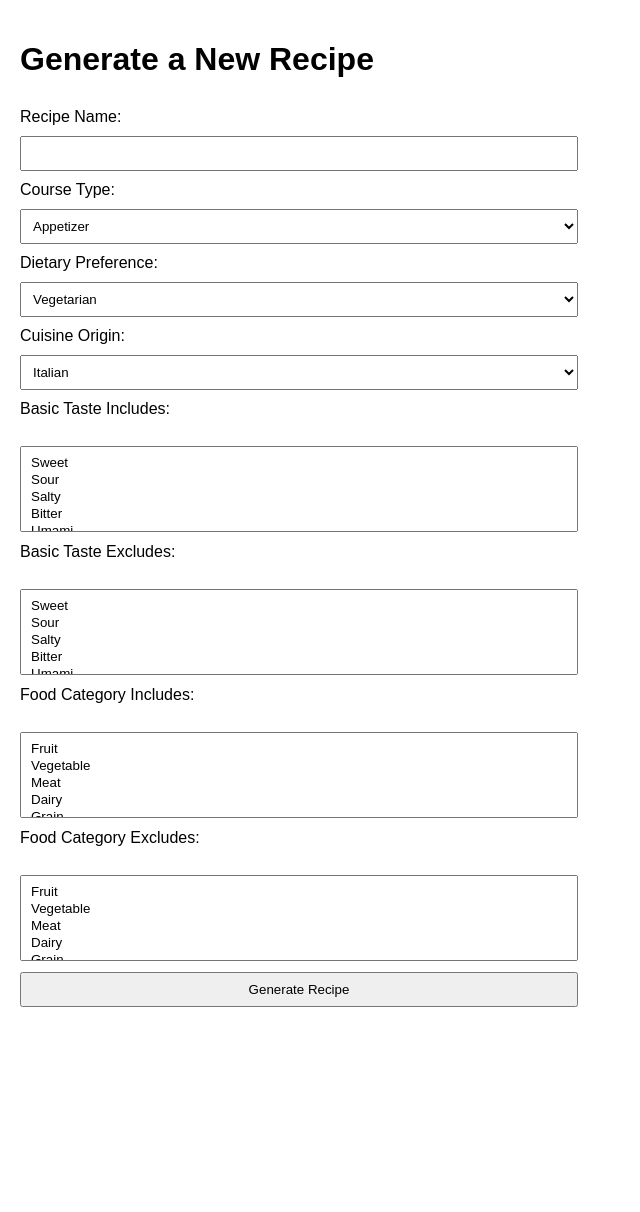
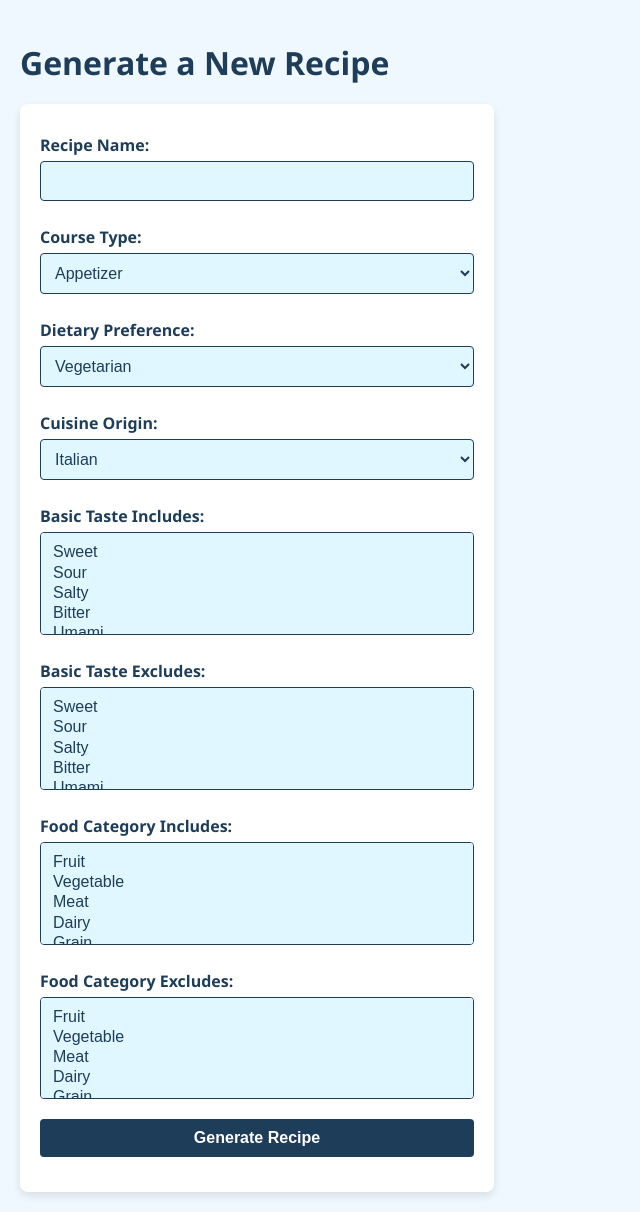
Before and after one commit to Barathaner/Case-Based-Reasoning-System-Prototyp, a Flask app: page / in a window 1280 px wide. Shown: the whole page, without its empty margins (0-640 px from the left). Before the commit the page ends 1007 px from the top, so only its background shows below. Run offline with Flask 3, Linux system fonts and the light colour scheme.

Commit message:
prettier web_app

```diff
--- a/cbr_app/static/styles.css
+++ b/cbr_app/static/styles.css
@@ -1,49 +1,85 @@
 body {
-    font-family: Arial, sans-serif;
+    font-family: 'Segoe UI', Tahoma, Geneva, Verdana, sans-serif;
     margin: 0;
     padding: 20px;
+    background-color: #f0f8ff; /* Light blue background */
+    color: #333;
 }
 
 h1 {
+    color: #1e3d59; /* Dark blue for headings */
     margin-bottom: 20px;
 }
 
 .container {
     display: flex;
-    justify-content: space-between;
     align-items: flex-start;
+    gap: 20px;
 }
 
 .form-section {
     flex: 1;
-    max-width: 45%;
+    background-color: #ffffff; /* White background for contrast */
+    border-radius: 8px;
+    box-shadow: 0 4px 8px rgba(0, 0, 0, 0.1);
+    padding: 20px;
+    max-width: 35%; /* Reduced max-width */
 }
 
 .recipe-box {
-    flex: 1;
-    border: 1px solid #ccc;
+    flex: 2; /* Increased flex for recipe box */
+    background-color: #ffffff; /* White background for contrast */
+    border-radius: 8px;
+    box-shadow: 0 4px 8px rgba(0, 0, 0, 0.1);
     padding: 20px;
-    background-color: #f9f9f9;
-    margin-left: 20px;
-    max-width: 45%;
+    max-width: 40%; /* Increased max-width */
 }
 
 label {
     display: block;
     margin-top: 10px;
+    color: #1e3d59; /* Dark blue */
+    font-weight: bold;
 }
 
 input, select, button {
-    margin-top: 10px;
+    margin-top: 5px;
+    margin-bottom: 15px;
     width: 100%;
-    padding: 8px;
+    padding: 10px;
+    border: 1px solid #1e3d59;
+    border-radius: 4px;
     box-sizing: border-box;
+    font-size: 16px;
+}
+
+input, select {
+    background-color: #e0f7ff; /* Light blue background for inputs */
+    color: #1e3d59;
 }
 
 button {
+    background-color: #1e3d59;
+    color: #ffffff;
+    border: none;
+    font-weight: bold;
     cursor: pointer;
+    transition: background-color 0.3s ease;
+}
+
+button:hover {
+    background-color: #145a76; /* Darker blue on hover */
 }
 
 .recipe-box h2 {
     margin-top: 0;
+    color: #145a76; /* Slightly lighter dark blue */
 }
+
+.recipe-box p {
+    margin: 5px 0;
+}
+
+.recipe-box form {
+    margin-top: 20px;
+}
--- a/cbr_app/templates/index.html
+++ b/cbr_app/templates/index.html
@@ -9,56 +9,56 @@
     <div class="container">
         <form class="form-section" method="post">
             <label for="recipe_name">Recipe Name:</label>
-            <input type="text" id="recipe_name" name="recipe_name" required><br>
+            <input type="text" id="recipe_name" name="recipe_name" required>
 
             <label for="course_type">Course Type:</label>
             <select id="course_type" name="course_type" required>
                 {% for course in options.course_types %}
                 <option value="{{ course }}">{{ course }}</option>
                 {% endfor %}
-            </select><br>
+            </select>
 
             <label for="dietary_preference">Dietary Preference:</label>
             <select id="dietary_preference" name="dietary_preference" required>
                 {% for preference in options.dietary_preferences %}
                 <option value="{{ preference }}">{{ preference }}</option>
                 {% endfor %}
-            </select><br>
+            </select>
 
             <label for="cuisine_origin">Cuisine Origin:</label>
             <select id="cuisine_origin" name="cuisine_origin" required>
                 {% for cuisine in options.cuisine_origins %}
                 <option value="{{ cuisine }}">{{ cuisine }}</option>
                 {% endfor %}
-            </select><br>
+            </select>
 
-            <label>Basic Taste Includes:</label><br>
+            <label>Basic Taste Includes:</label>
             <select name="basic_taste_include" multiple>
                 {% for taste in options.basic_tastes %}
                 <option value="{{ taste }}">{{ taste }}</option>
                 {% endfor %}
-            </select><br>
+            </select>
 
-            <label>Basic Taste Excludes:</label><br>
+            <label>Basic Taste Excludes:</label>
             <select name="basic_taste_exclude" multiple>
                 {% for taste in options.basic_tastes %}
                 <option value="{{ taste }}">{{ taste }}</option>
                 {% endfor %}
-            </select><br>
+            </select>
 
-            <label>Food Category Includes:</label><br>
+            <label>Food Category Includes:</label>
             <select name="food_category_include" multiple>
                 {% for category in options.food_categories %}
                 <option value="{{ category }}">{{ category }}</option>
                 {% endfor %}
-            </select><br>
+            </select>
 
-            <label>Food Category Excludes:</label><br>
+            <label>Food Category Excludes:</label>
             <select name="food_category_exclude" multiple>
                 {% for category in options.food_categories %}
                 <option value="{{ category }}">{{ category }}</option>
                 {% endfor %}
-            </select><br>
+            </select>
 
             <button type="submit">Generate Recipe</button>
         </form>
@@ -80,7 +80,7 @@
             <form method="post" action="{{ url_for('evaluate') }}">
                 <input type="hidden" name="recipe_name" value="{{ adapted_recipe.name }}">
                 <label for="score">Score:</label>
-                <input type="number" id="score" name="score" min="1" max="10" required><br>
+                <input type="number" id="score" name="score" min="1" max="10" required>
                 <button type="submit">Save Evaluation</button>
             </form>
         </div>
```
